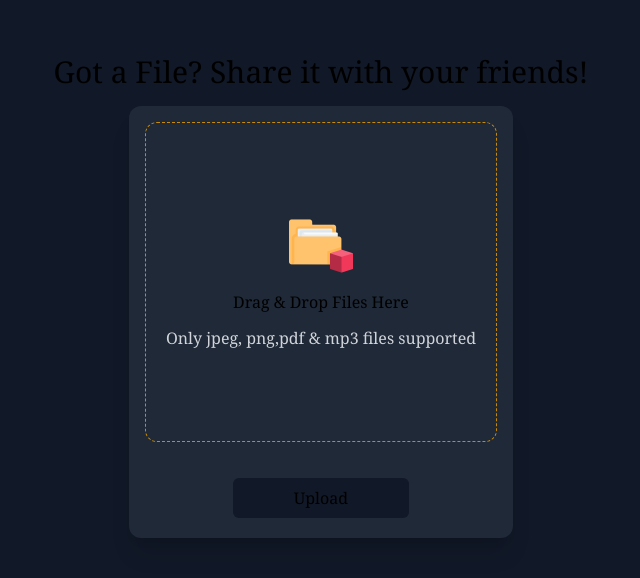
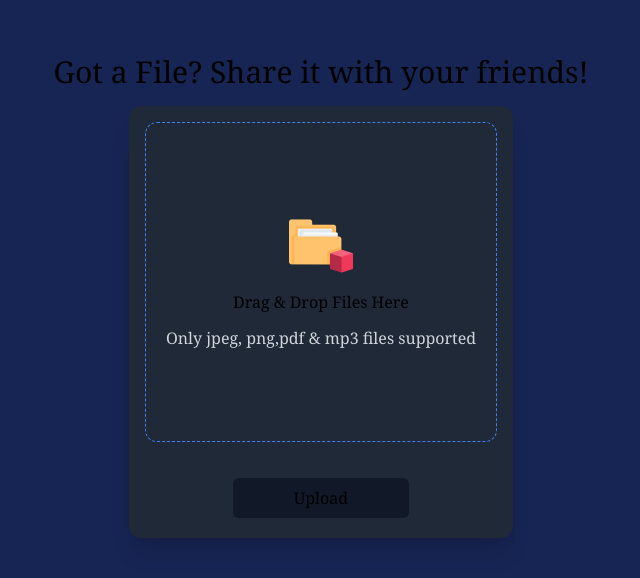
Before and after one commit to Sanjula-Dulshan/File-Share, a Next.js app in the folder web/: page / in a window 1280 px wide. Shown: the part 112-690 px from the top of the page, without its empty margins (319-959 px from the left). Built offline with nearby package versions, Linux system fonts and the light colour scheme.

Commit message:
remove hardcoded base url

```diff
--- a/web/src/components/DropZone.tsx
+++ b/web/src/components/DropZone.tsx
@@ -25,7 +25,7 @@ export const DropZone: FunctionComponent<{ setFile: Dispatch<any> }> = ({
         <input {...getInputProps()} />
         <div
           className={
-            "flex flex-col items-center justify-center h-full space-y-3 border border-dashed border-yellow-600 rounded-xl " +
+            "flex flex-col items-center justify-center h-full space-y-3 border border-dashed border-blue-500 rounded-xl " +
             (isDragAccept === true ? "border-green-500" : "") +
             (isDragReject === true ? "border-red-400" : "")
           }
--- a/web/src/pages/_app.tsx
+++ b/web/src/pages/_app.tsx
@@ -6,7 +6,7 @@ axios.defaults.baseURL = "http://localhost:8080/";
 
 export default function App({ Component, pageProps }: AppProps) {
   return (
-    <div className="grid h-screen font-serif bg-gray-900 place-items-center">
+    <div className="grid h-screen font-serif bg-blue-950 place-items-center">
       <div>
         <Component {...pageProps} />
       </div>
--- a/web/src/pages/index.tsx
+++ b/web/src/pages/index.tsx
@@ -7,10 +7,10 @@ import { UPLOAD_STATE } from "../../libs/types";
 export default function Home() {
   const [file, setFile] = useState<File | null>(null);
   const [id, setId] = useState(null);
-  const [downloadPageLink, setDownloadPageLink] = useState(null);
   const [uploadState, setUploadState] = useState<UPLOAD_STATE>(
     UPLOAD_STATE.UPLOAD
   );
+  let downloadPageLink;
 
   const handleUpload = async () => {
     if (uploadState === UPLOAD_STATE.UPLOADING) return;
@@ -29,7 +29,8 @@ export default function Home() {
         },
       });
       setId(data.id);
-      setDownloadPageLink(data.downloadPageLink);
+      downloadPageLink = `${window.location.origin}/download/${data.id}`;
+      console.log(downloadPageLink);
       setUploadState(UPLOAD_STATE.UPLOADED);
     } catch (error: any) {
       console.log("error ", error.response.data);
```
Also changed, not shown: 2 other files (tests, documents, lock files or other folders).
